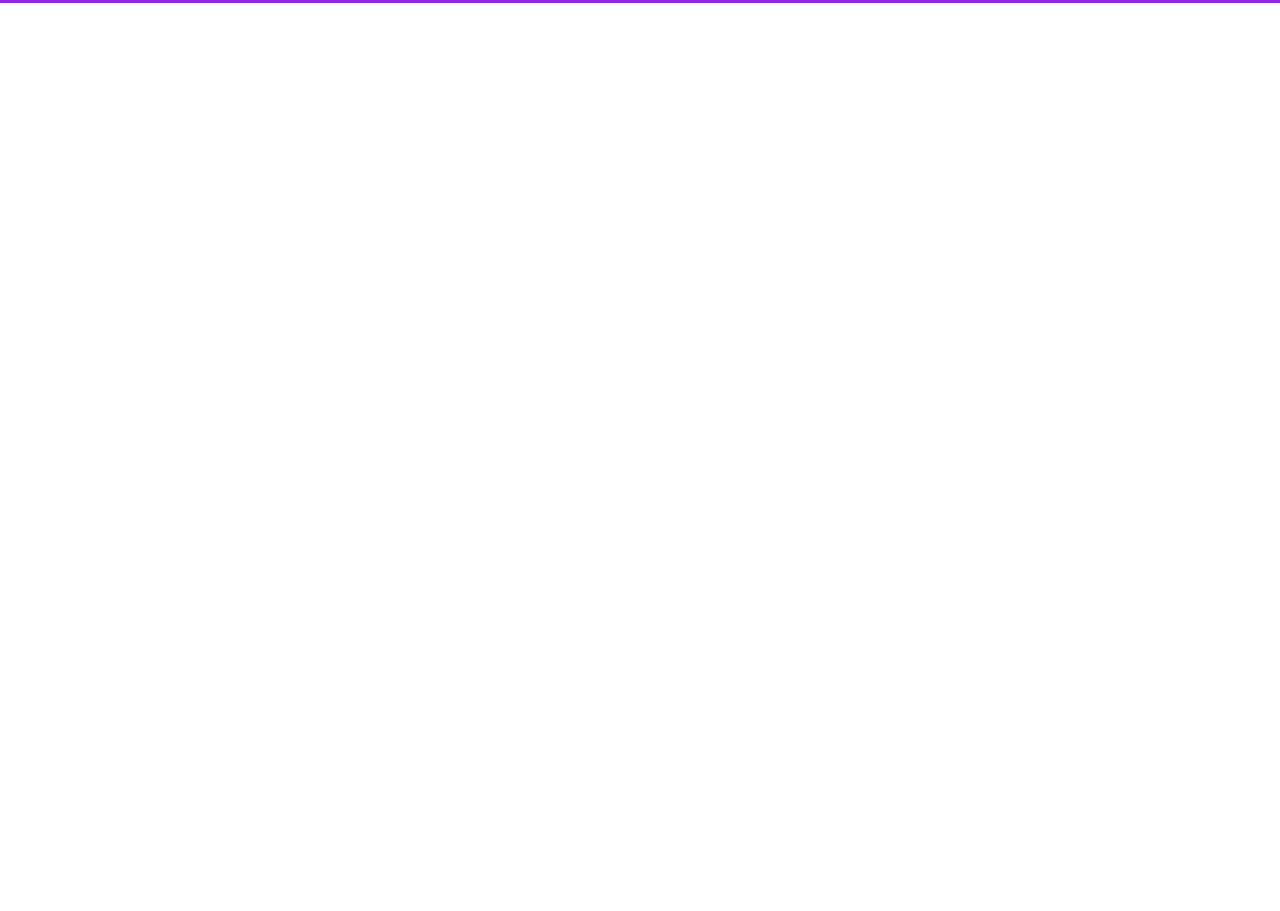
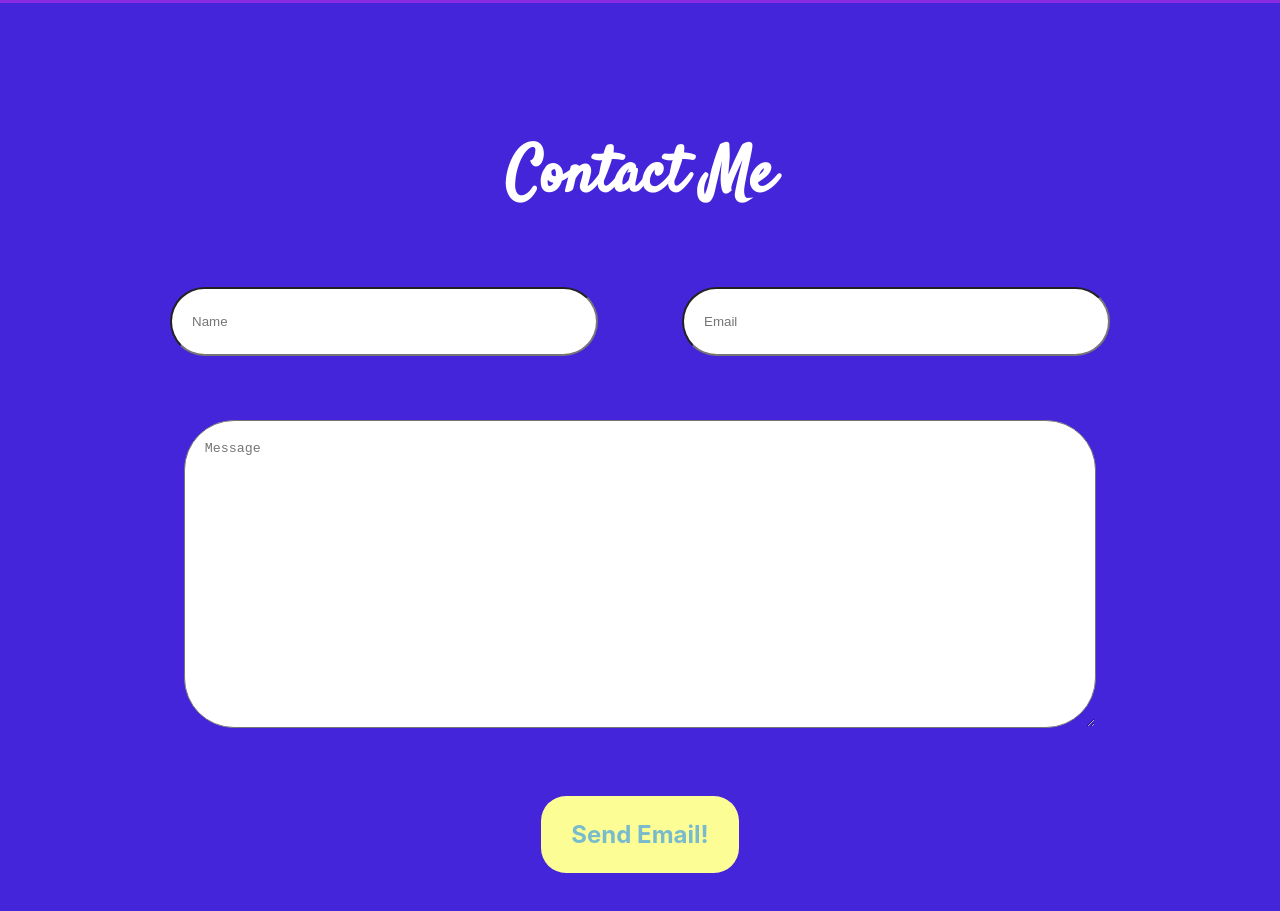
Before and after one commit to Fallbackodin/portfolio, a React (Create React App) app: page / in a window 1280 px wide. Shown: the part 3860-4771 px from the top of the page. Before the commit the page ends 3863 px from the top, so only its background shows below. Built offline with nearby package versions, Linux system fonts and the light colour scheme.

Commit message:
Creates email section

```diff
--- a/src/App.js
+++ b/src/App.js
@@ -4,6 +4,7 @@ import Intro from './components/Intro';
 import About from './components/About';
 import Project from './components/Project'
 import Skill from './components/Skill'
+import Contact from './components/Contact'
 import './App.css';
 
 function App() {
@@ -17,6 +18,7 @@ function App() {
       <About />
       <Project reference={el2}/>
       <Skill />
+      <Contact />
     </div>
   );
 }
--- a/src/components/Contact.js
+++ b/src/components/Contact.js
@@ -4,8 +4,22 @@ import "../css/Contact.css"
 
 export default function Contact() {
     return (
-        <div>
-
+        <div className="contact">
+            <h1 className="contact-header">Contact Me</h1>
+            <div className="contact-row">
+                <div className="contact-column">
+                    <input type="text" placeholder="Name" className="contact-upper-input"/>
+                </div>
+                <div className="contact-column">
+                    <input type="text" placeholder="Email" className="contact-upper-input"/>
+                </div>
+            </div>
+            <div className="contact-message">
+                <textarea type="text" placeholder="Message" className="contact-message-input"></textarea>
+            </div>
+            <motion.div className="contact-submit-button">
+                <p className="contact-submit-text">Send Email!</p>
+            </motion.div>
         </div>
     )
 }
--- a/src/css/Contact.css
+++ b/src/css/Contact.css
@@ -0,0 +1,73 @@
+.contact {
+    background-color: #4525DA;
+    padding-top: 10%;
+    padding-bottom: 10%;
+}
+
+.contact-header {
+    text-align: center;
+    color: white;
+    font-family: 'Satisfy';
+    font-size: 64px;
+    margin: 0;
+}
+
+.contact-row {
+    display: flex;
+    width: 80%;
+    margin: 5% 10%;
+}
+
+.contact-column {
+    flex: 50%;
+    align-items: center;
+    justify-content: center;
+    text-align: center;
+}
+
+.contact-email {
+    width: 75%;
+    border-radius: 5px;
+    height: 25px;
+}
+
+.contact-upper-input {
+    padding: 20px;
+    width: 75%;
+    border-radius: 50px;
+    height: 25px;
+}
+
+.contact-message {
+    margin: auto 10%;
+    width: 80%;
+    align-items: center;
+    justify-content: center;
+    text-align: center;
+    overflow: hidden
+}
+
+.contact-message-input {
+    border-radius: 50px;
+    width: 85%;
+    padding: 20px;
+    padding-bottom: 25%;
+    overflow: auto;
+}
+
+.contact-submit-button {
+    display: table;
+    margin: 0 auto;
+    margin-top: 5%;
+    padding-left: 30px;
+    padding-right: 30px;
+    border-radius: 25px;
+    background-color: #FDFD96;
+    cursor: pointer;
+}
+
+.contact-submit-text {
+    color: #77BBCC;
+    font-size: 24px;
+    font-weight: bold;
+}
```
